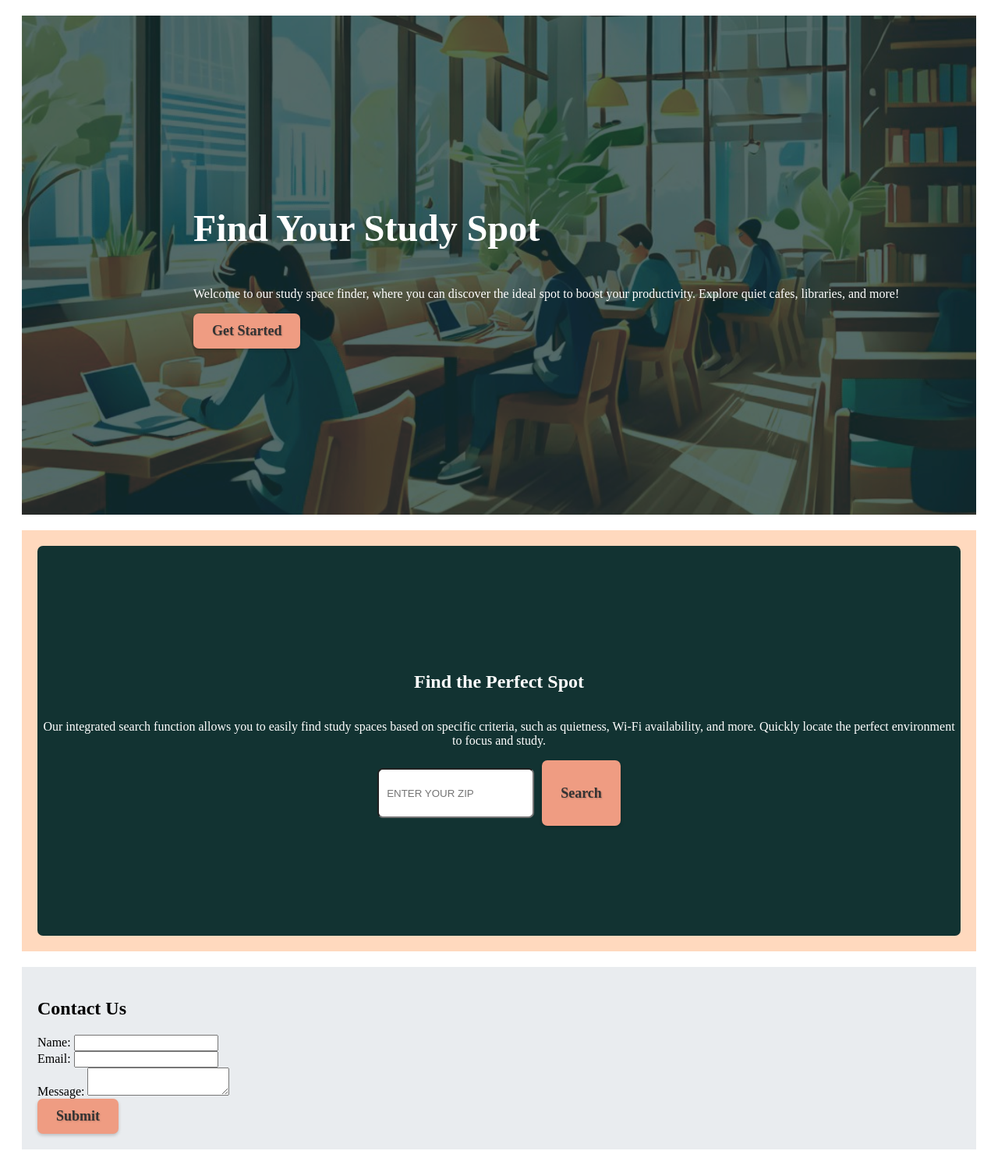
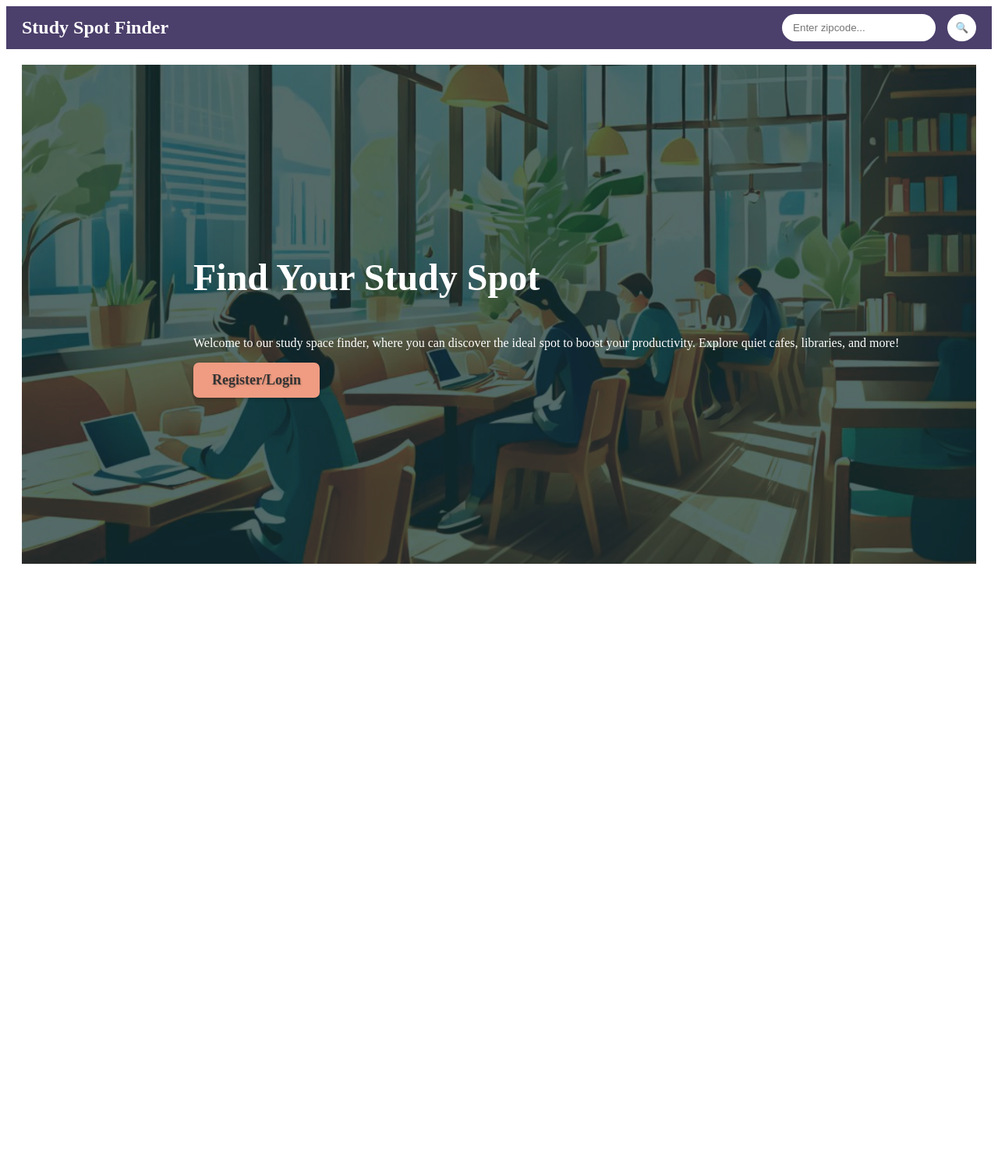
Before and after one commit to JaclynW/StudySpaceFinder, a PHP site: page / in a window 1280 px wide. Shown: the whole page at 78% size. After the commit the page ends 723 px from the top, so only its background shows below. Run offline with PHP 8.4, Linux system fonts and the light colour scheme.

Commit message:
Added browser tab icon, contact page, and nav

```diff
--- a/css/style.css
+++ b/css/style.css
@@ -82,9 +82,6 @@ body {
 
 }
 
-#contact {
-    background-color: #e9ecef;
-}
 
 /* Existing button and input styles */
 .section {
@@ -118,3 +115,49 @@ body {
 .search-section input[type="text"], .search-section input[type="checkbox"] {
     margin: 10px 0;
 }
+
+#navbar {
+    background-color: #4B3F6B; /* Adjust the color to match your brand */
+    color: white;
+    display: flex;
+    justify-content: space-between;
+    padding: 10px 20px;
+    align-items: center;
+}
+
+#logo {
+    font-size: 24px;
+    font-weight: bold;
+}
+
+#search-box {
+    display: flex;
+    align-items: center;
+}
+
+#search-input {
+    padding: 10px;
+    margin-right: 10px;
+    border: none;
+    border-radius: 20px;
+    outline: none;
+}
+
+#search-btn, #close-btn {
+    background-color: white;
+    border: none;
+    padding: 10px;
+    margin-left: 5px;
+    border-radius: 50%;
+    cursor: pointer;
+    outline: none;
+}
+
+#search-btn:hover, #close-btn:hover {
+    background-color: #ddd; /* Light grey background for the button on hover */
+}
+
+/* Hide the close button initially */
+#close-btn {
+    display: none;
+}
--- a/index.html
+++ b/index.html
@@ -5,48 +5,27 @@
     <meta charset="UTF-8">
     <meta name="viewport" content="width=device-width, initial-scale=1.0">
     <title>Study Spot Finder</title>
+    <link rel="icon" href="assets/icon.png" type="image/png">
     <link rel="stylesheet" href="css/style.css">
 </head>
 
 <body>
+    <nav id="navbar">
+        <div id="logo">Study Spot Finder</div>
+        <div id="search-box">
+            <input type="search" id="search-input" placeholder=" Enter zipcode... ">
+            <button id="search-btn">&#128269;</button>
+            <button id="close-btn">&#10006;</button>
+        </div>
+    </nav>
+
     <div class="section" id="find-your-study-spot">
         <div class="content ">
             <h1>Find Your Study Spot</h1>
             <p>Welcome to our study space finder, where you can discover the ideal spot to boost your productivity.
                 Explore quiet cafes, libraries, and more!</p>
-            <button class="button">Get Started</button>
+            <button class="button">Register/Login</button>
         </div>
-    </div>
-
-    <div class="section search-section" id="search-function">
-        <div class="inner-div">
-            <div class="content ">
-                <h2>Find the Perfect Spot</h2>
-                <p>Our integrated search function allows you to easily find study spaces
-                    based on specific criteria, such as quietness, Wi-Fi availability, and more.
-                    Quickly locate the perfect environment to focus and study.</p>
-                <form id="search-form">
-                    <div class="form-row"> <!-- New div -->
-                        <input type="text" id="zip-code" name="zip-code" placeholder="ENTER YOUR ZIP">
-                        <button class="button" type="submit">Search</button>
-                    </div>
-                </form>
-            </div>
-        </div>
-
-    </div>
-
-    <div class="section contact-section" id="contact">
-        <h2>Contact Us</h2>
-        <form id="contact-form">
-            <label for="name">Name:</label>
-            <input type="text" id="name" name="name"><br>
-            <label for="email">Email:</label>
-            <input type="text" id="email" name="email"><br>
-            <label for="message">Message:</label>
-            <textarea id="message" name="message"></textarea><br>
-            <button class="button" type="submit">Submit</button>
-        </form>
     </div>
 
 </body>
```
Also changed, not shown: contact.html (added, +33 -0 lines), css/contact.css (added, +34 -0 lines), assets/icon.png (added).
